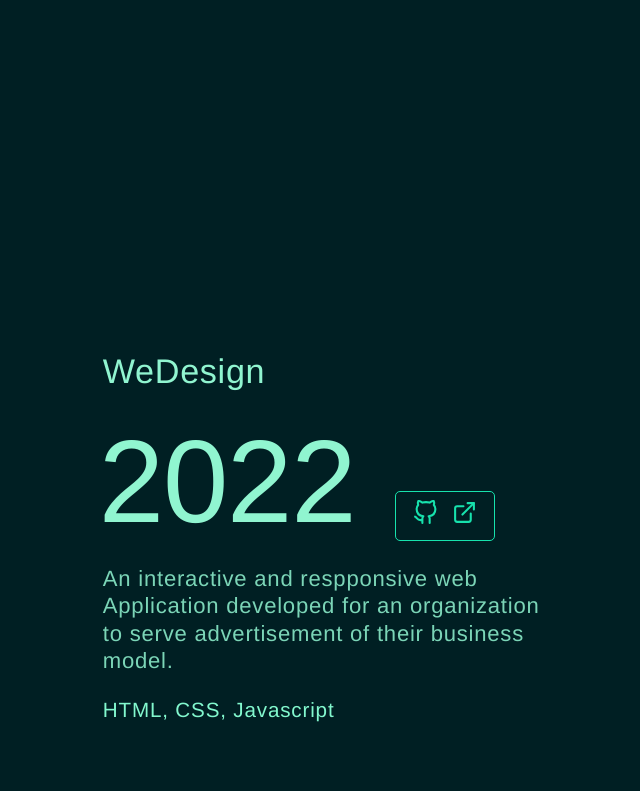
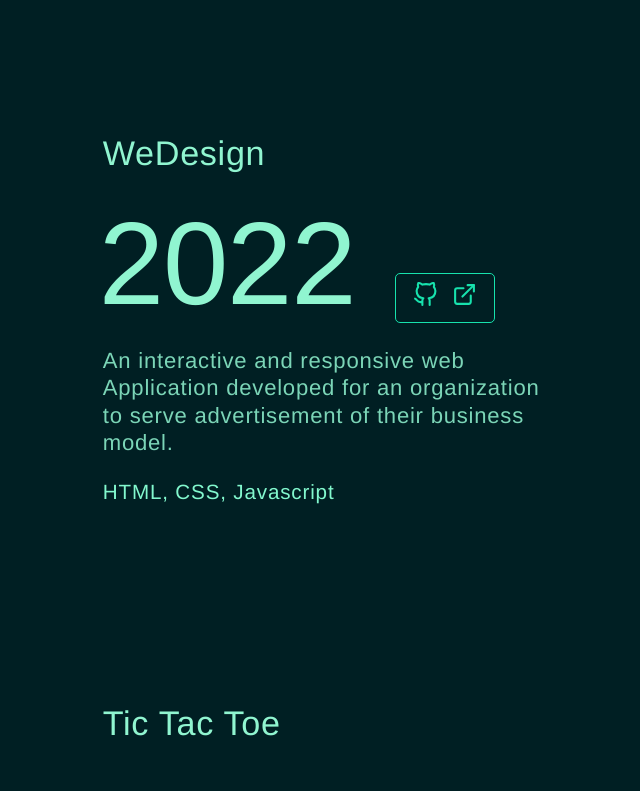
Before and after one commit to Persistent-A/apurva-portfolio, a React (Create React App) app: page / in a window 1280 px wide. Shown: the part 3120-3911 px from the top of the page, without its empty margins (566-1206 px from the left). Built offline with nearby package versions, Linux system fonts and the light colour scheme.

Commit message:
WeDesign Description Typo correction

```diff
--- a/src/components/Projects.js
+++ b/src/components/Projects.js
@@ -78,7 +78,7 @@ const Projects = () => {
             </div>
             <img className="responsive_project_image" src={wdImage} alt=""/>
             <div>
-                An interactive and respponsive web Application developed for an organization to serve advertisement of their business model.
+                An interactive and responsive web Application developed for an organization to serve advertisement of their business model.
             </div>
             <div>HTML, CSS, Javascript</div>
         </div>
--- a/src/index.css
+++ b/src/index.css
@@ -237,7 +237,6 @@ a {
 .about-description > div:nth-of-type(2) {
   display: flex;
   flex-direction: column;
-  /* justify-content: flex-end; */
 }
 
 .skills-container{
@@ -309,7 +308,6 @@ a {
 .project-images {
   position: sticky;
   top: 28%;
-  /* bottom: 28%; */
 
   height: 350px;
   width: 40%;
@@ -335,8 +333,7 @@ a {
 .project-description > div {
   display: flex;
   flex-direction: column;
-  justify-content: center;
-  padding: auto 0;
+  /* justify-content: center; */
 }
 
 .project-description div div:nth-of-type(1), .project-description div div:nth-of-type(2), .project-description div div:nth-of-type(4) {
@@ -450,7 +447,7 @@ a {
 /* DESKTOP VIEW */
 @media only screen and (min-width: 601px) {
   .project-description > div {
-    height: 100vh;
+    margin: 200px 0;
   }
 }
 
```
